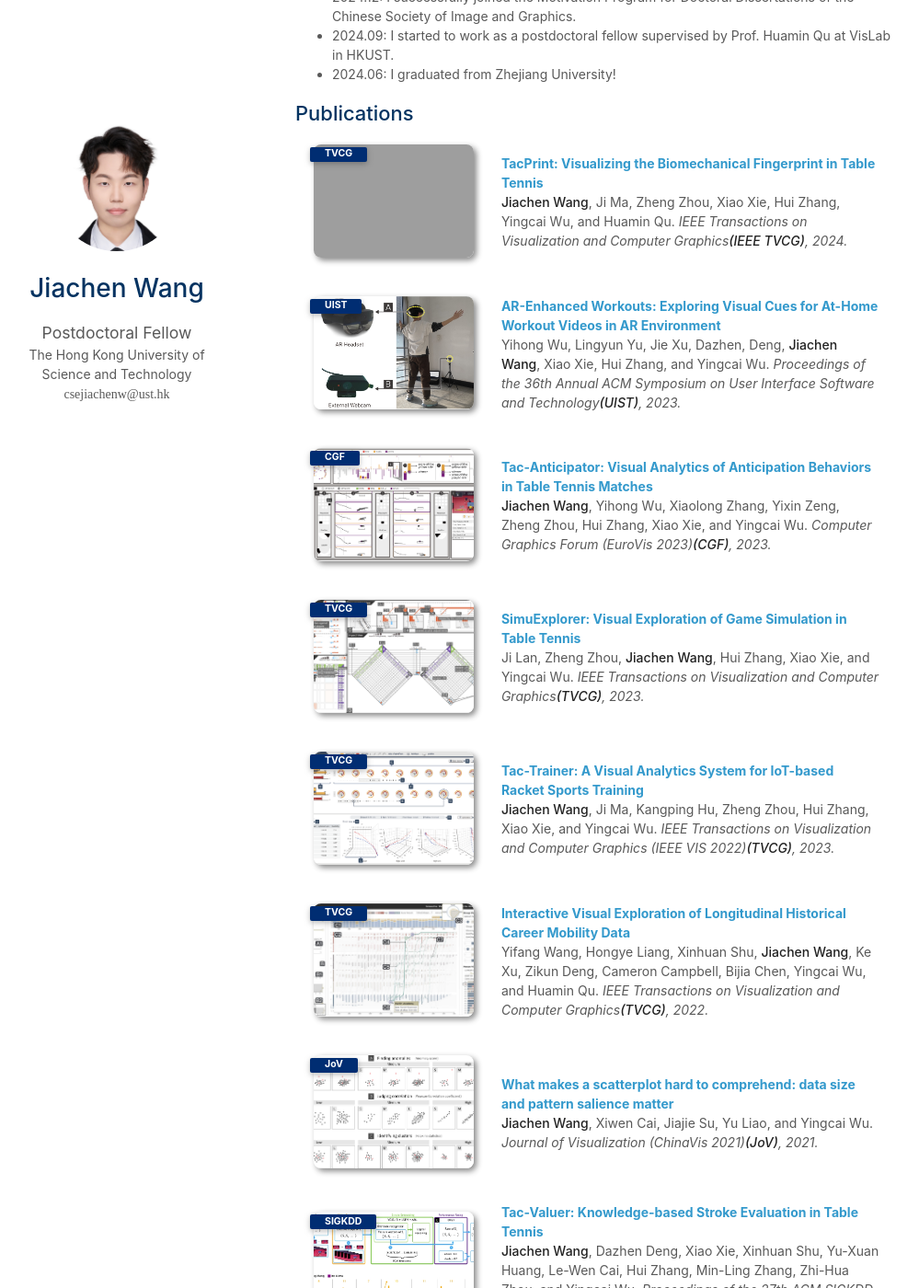
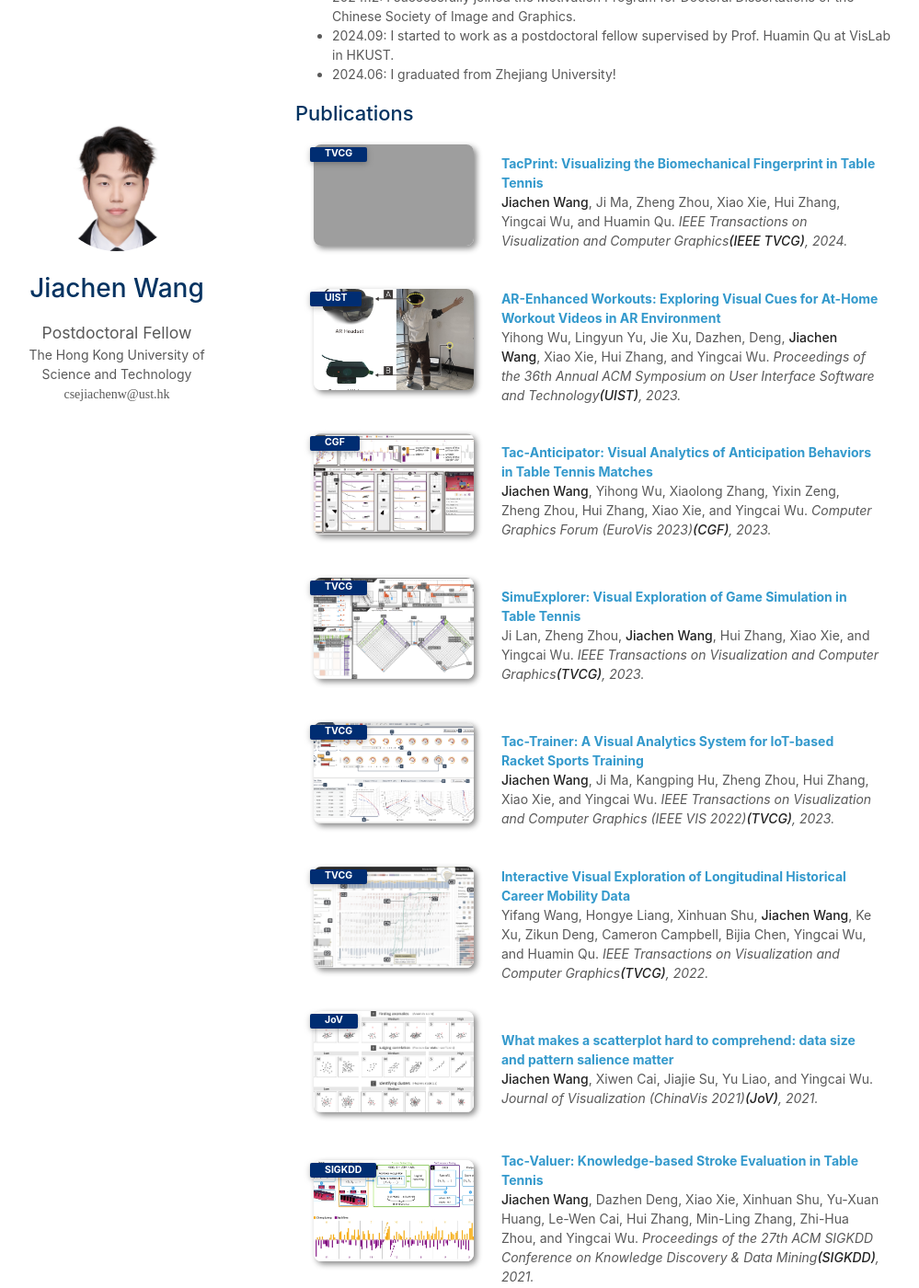
Before and after one commit to VisWang/VisWang.github.io, a Jekyll site: the page built from index.md, in a window 1280 px wide and 1400 px high, scrolled down 723 px. Shown: the whole window at 92% size, without its empty margins (149-1148 px from the left). Built offline with Jekyll 4.4.1, drawn with Linux system fonts in a browser that asks for light colours; nearby versions of some CDN libraries; a style sheet for code colours, icons or effects is not loaded; our own code applies the rules of GitHub Pages for plain Markdown files; grey boxes are pictures that could not be loaded.

Commit message:
revise style

```diff
--- a/assets/css/publications.css
+++ b/assets/css/publications.css
@@ -38,7 +38,7 @@ blockquote { background: var(--global-bg-color); border-left: 2px solid var(--gl
 
 .publications ol.bibliography { list-style: none; padding: 0; margin-top: 0; }
 
-.publications ol.bibliography li { min-height: 110px; margin-bottom: 0.5rem; }
+.publications ol.bibliography li { min-height: 110px; }
 
 .publications ol.bibliography li .abbr { height: 8rem; margin-bottom: 0.5rem; }
 
@@ -79,4 +79,4 @@ blockquote { background: var(--global-bg-color); border-left: 2px solid var(--gl
 
 .publications ol.bibliography li div.abstract.hidden.open { border-color: var(--global-text-color); }
 
-.publications ol.bibliography li .teaser { border-radius: 8px; box-shadow: 3px 3px 6px #888; height: 123px; width: 270px; margin-top: 5px; margin-left: 5px; margin-bottom: 5px; object-fit: cover; }
+.publications ol.bibliography li .teaser { border-radius: 8px; box-shadow: 3px 3px 6px #888; height: 110px; width: 270px; margin-top: 5px; margin-left: 5px; margin-bottom: 5px; object-fit: cover; }
--- a/html_source_file/assets/css/style.css
+++ b/html_source_file/assets/css/style.css
@@ -85,7 +85,7 @@ h1, h2, h3 { line-height: 1.1; }
 
 h1 { font-size: 28px; }
 
-a { color: #39c; text-decoration: none; }
+a { color: rgb(0, 0, 0); text-decoration: none; }
 
 a:hover { color: #069; }
 
```
